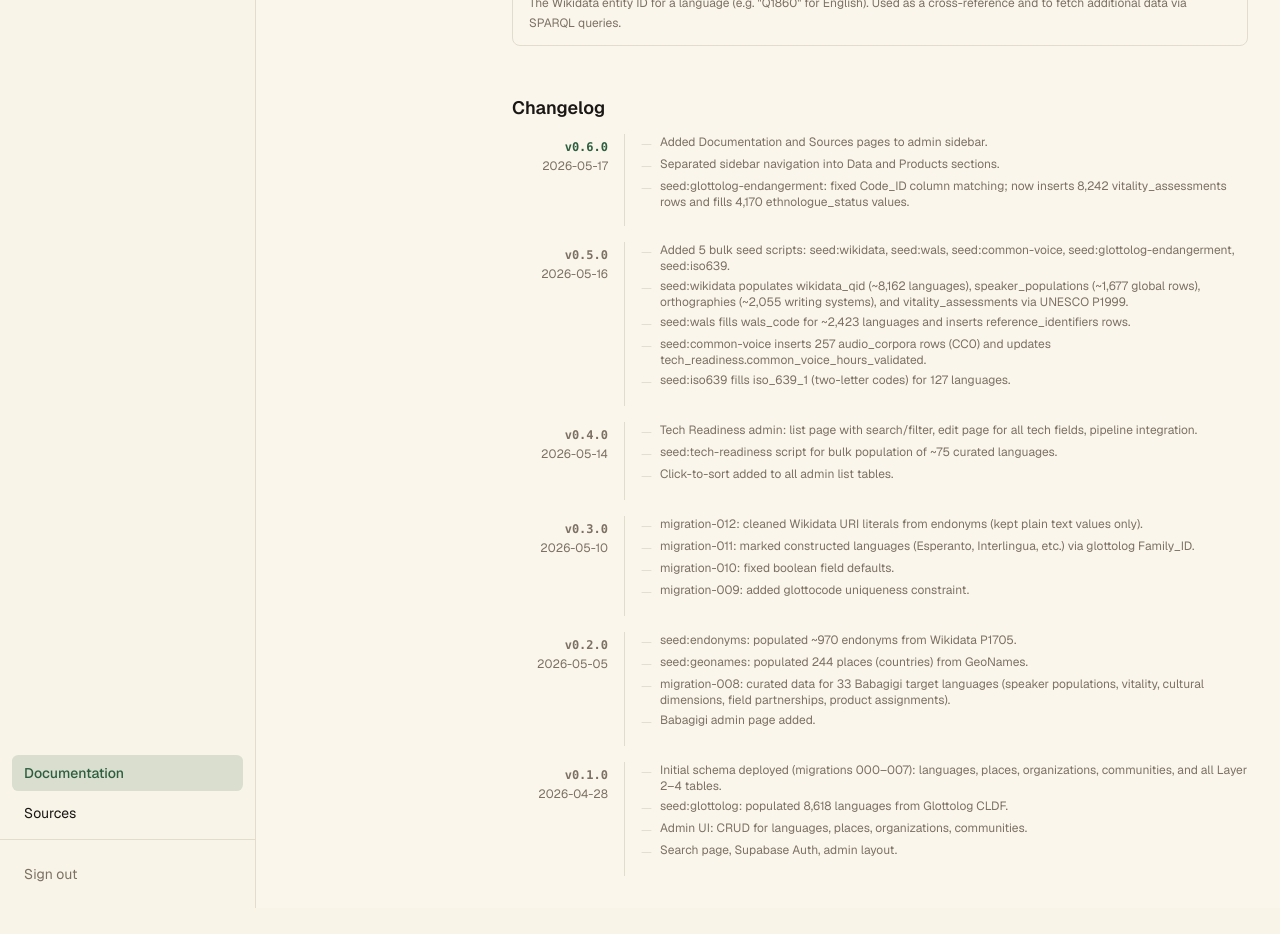
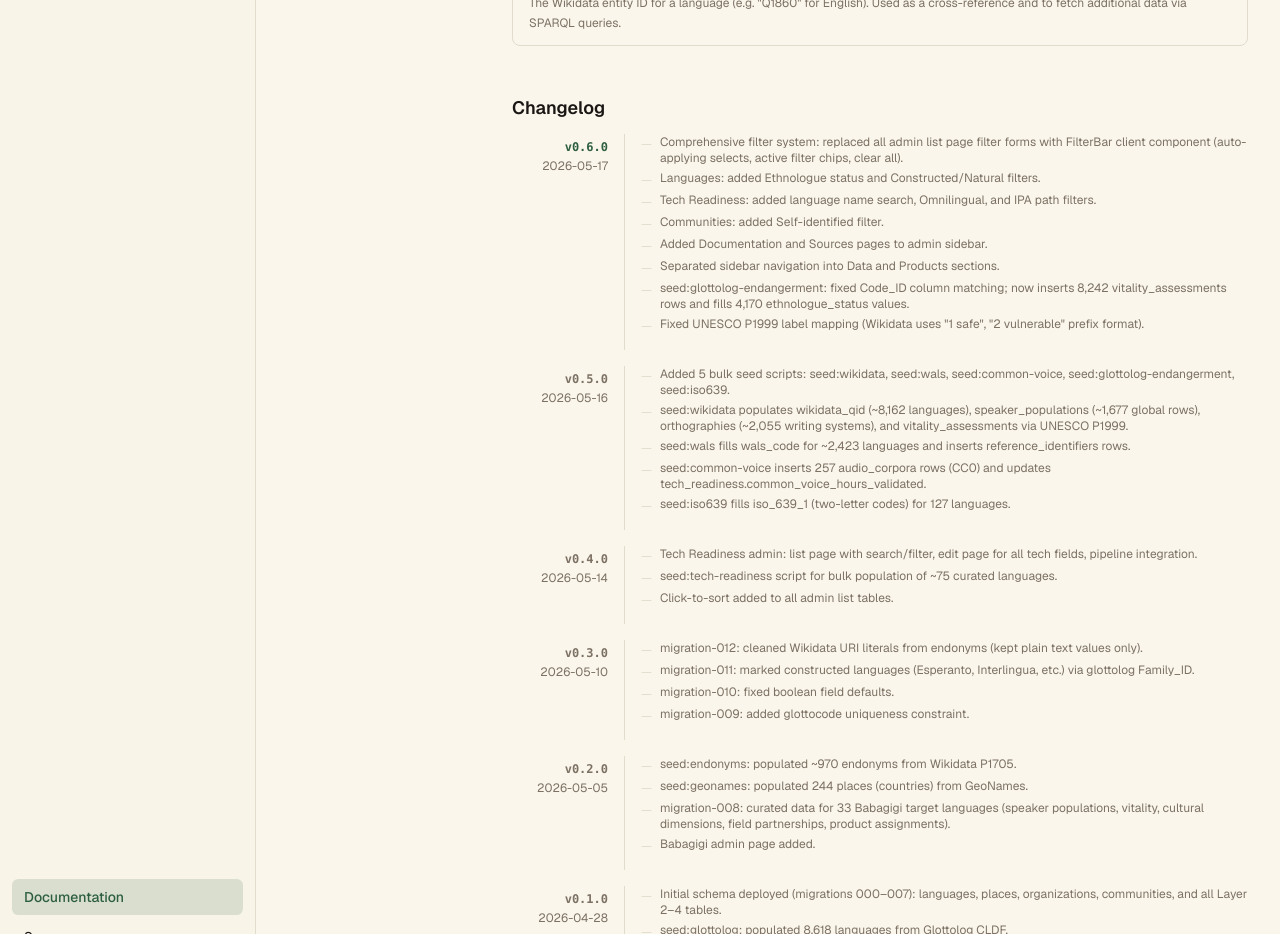
Before and after one commit to WestonCox311/tomorrowlabs-platform, a Next.js app: page /admin/documentation in a window 1280 px wide. Shown: the part 5940-6874 px from the top of the page. Before the commit the page ends 6848 px from the top, so only its background shows below. Built offline with nearby package versions, Linux system fonts and the light colour scheme.

Commit message:
docs: update version history in documentation page for FilterBar + filter improvements
Co-Authored-By: Claude Sonnet 4.6 <noreply@anthropic.com>

```diff
--- a/src/app/(admin)/admin/documentation/page.tsx
+++ b/src/app/(admin)/admin/documentation/page.tsx
@@ -7,9 +7,14 @@ const VERSIONS = [
     version: '0.6.0',
     date: '2026-05-17',
     changes: [
+      'Comprehensive filter system: replaced all admin list page filter forms with FilterBar client component (auto-applying selects, active filter chips, clear all).',
+      'Languages: added Ethnologue status and Constructed/Natural filters.',
+      'Tech Readiness: added language name search, Omnilingual, and IPA path filters.',
+      'Communities: added Self-identified filter.',
       'Added Documentation and Sources pages to admin sidebar.',
       'Separated sidebar navigation into Data and Products sections.',
       'seed:glottolog-endangerment: fixed Code_ID column matching; now inserts 8,242 vitality_assessments rows and fills 4,170 ethnologue_status values.',
+      'Fixed UNESCO P1999 label mapping (Wikidata uses "1 safe", "2 vulnerable" prefix format).',
     ],
   },
   {
```
